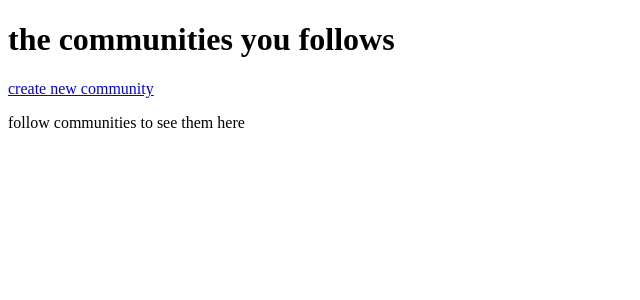
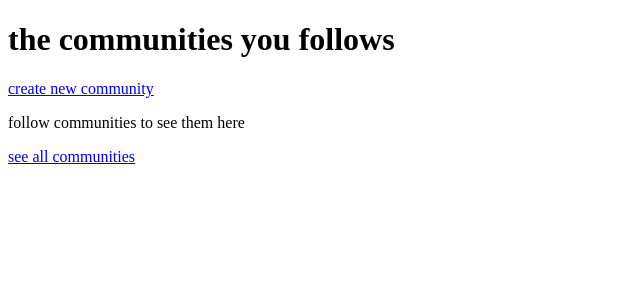
Before and after one commit to developer-ishan/Code_pirates_devjam2020, a Django app: page /community/followed in a window 1280 px wide. Shown: the part 70-370 px from the top of the page, without its empty margins (0-640 px from the left). Run offline with Django 3.2, Linux system fonts and the light colour scheme; a user stored in the database is signed in; tables that the repository leaves empty hold one stand-in row (values such as "Sample post").

Commit message:
some minor fixes

```diff
--- a/templates/communities/community/community_list.html
+++ b/templates/communities/community/community_list.html
@@ -22,8 +22,10 @@
 {%if not communities %}
 {% if type == 'followed'%}
 <p>follow communities to see them here</p>
+<a href="{% url 'community:all' 'all' %}">see all communities</a>
 {%elif type == 'my'%}
 <p>create communities to see them here</p>
+<a href="{% url 'community:all' 'all' %}">see all communities</a>
 {%elif type == 'all'%}
 <p>no communities to show</p>
 {%endif%}
```
